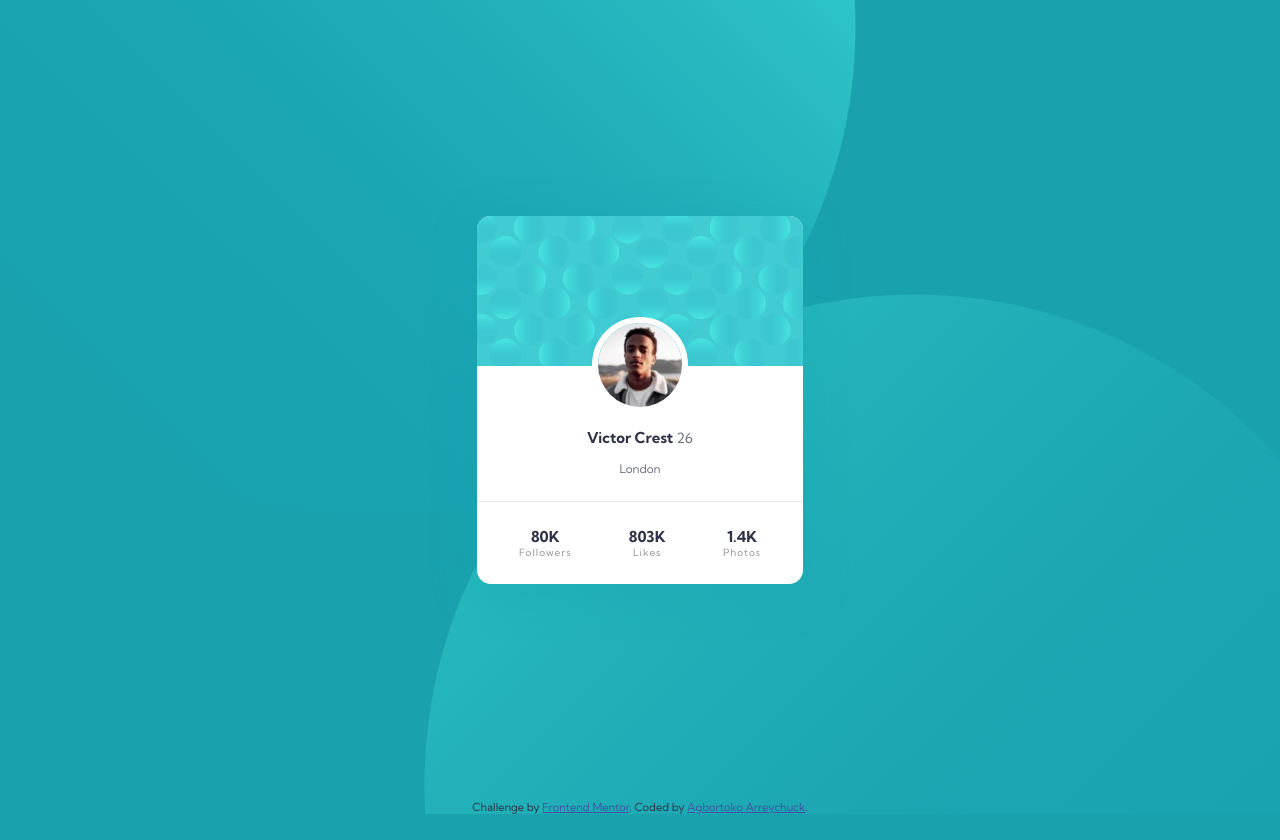
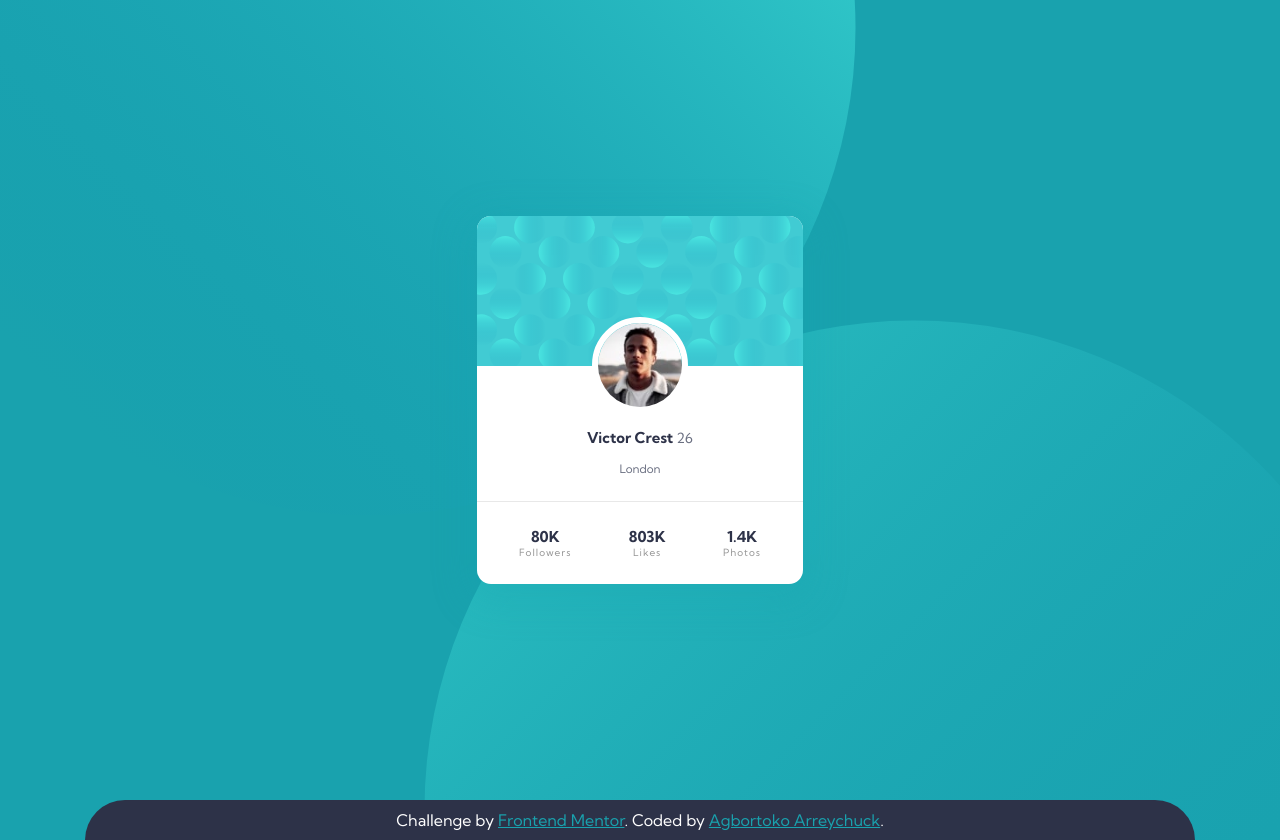
Before and after one commit to Agbortoko/fem-profile-card-component, a website: page index.html in a window 1280 px wide. Before the commit the page ends 814 px from the top, so only its background shows below. Drawn offline with Linux system fonts and the light colour scheme.

Commit message:
Styled the footer attribution

```diff
--- a/app/scss/components/_index.scss
+++ b/app/scss/components/_index.scss
@@ -1,2 +1,3 @@
 @forward "card";
 @forward "pattern";
+@forward "footer";
--- /dev/null
+++ b/app/scss/components/footer.scss
@@ -0,0 +1,27 @@
+@use "../utilities" as *;
+
+.footer{
+
+    text-align: center;
+    &__attribution{
+        padding: rem(10);
+        background: var(--dark-blue-desaturated);
+        border-top-right-radius: rem(40);
+        border-top-left-radius: rem(40);
+        color: var(--white);
+
+        a{
+            color: var(--dark-cyan);
+            transition: color 350ms ease;
+
+            &:hover{
+                color: lighten(hsl(185, 75%, 39%), 10%);
+            }
+
+            &:focus,
+            &:active{
+                color: var(--dark-cyan);
+            }
+        }
+    }
+}
--- a/index.html
+++ b/index.html
@@ -32,10 +32,6 @@
   <!-- Script -->
   <script src="dist/js/script.min.js"></script>
 
-  <style>
-    .attribution { font-size: 11px; text-align: center; }
-    .attribution a { color: hsl(228, 45%, 44%); }
-  </style>
 </head>
 <body>
 
@@ -98,9 +94,9 @@
 
 
 
-      <footer>
+      <footer class="footer container">
 
-        <div class="attribution">
+        <div class="footer__attribution">
           Challenge by <a href="https://www.frontendmentor.io?ref=challenge" target="_blank">Frontend Mentor</a>.
           Coded by <a href="https://www.frontendmentor.io/profile/Agbortoko">Agbortoko Arreychuck</a>.
         </div>
```
Also changed, not shown: dist/css/style.min.css, 1 other file.
